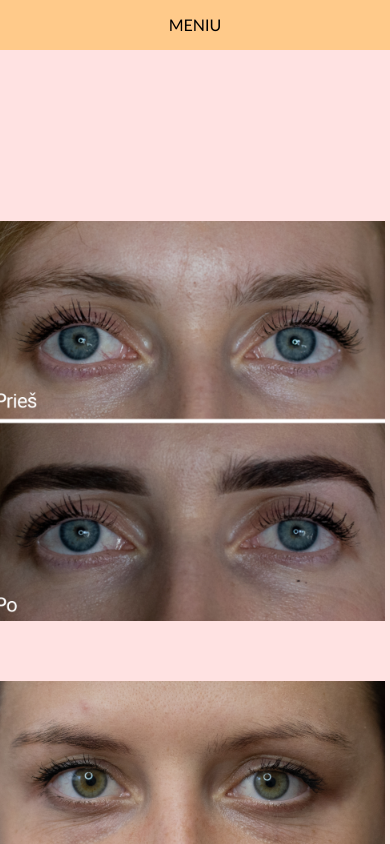
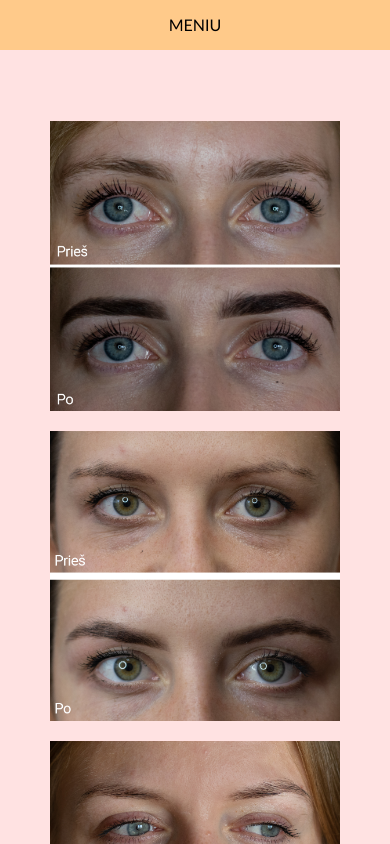
Before and after one commit to ArminasStrolys/react-projects, a React (Create React App) app in the folder eyebrow-portfolio-site/: page /gallery in a window 390 px wide. Shown: the top 844 px of the page. Built offline with nearby package versions, Linux system fonts and the light colour scheme.

Commit message:
Adding responsiveness in pages

```diff
--- a/eyebrow-portfolio-site/src/style/_gallery.scss
+++ b/eyebrow-portfolio-site/src/style/_gallery.scss
@@ -28,3 +28,12 @@
       position: relative;
     }
 }
+@media screen and (max-width: 500px) {
+  .image-collection{
+    gap: 70px;
+    img{
+      width: 100%;
+      margin-top: -50px;
+    }
+  }
+}
--- a/eyebrow-portfolio-site/src/style/_navi.scss
+++ b/eyebrow-portfolio-site/src/style/_navi.scss
@@ -46,6 +46,7 @@
     }
     .drop-down{
       display: flex;
+
       justify-content: center;
       height: 100%;
       line-height: 50px;
--- a/eyebrow-portfolio-site/src/style/_services.scss
+++ b/eyebrow-portfolio-site/src/style/_services.scss
@@ -40,3 +40,12 @@ margin: 50px auto;
     width: 50%;
     }
 }
+@media screen and (max-width: 500px) {
+  .eyebrow-types{
+      img{
+        width: 100%;
+        margin: auto;
+        float: none;
+      }
+    }
+}
```
